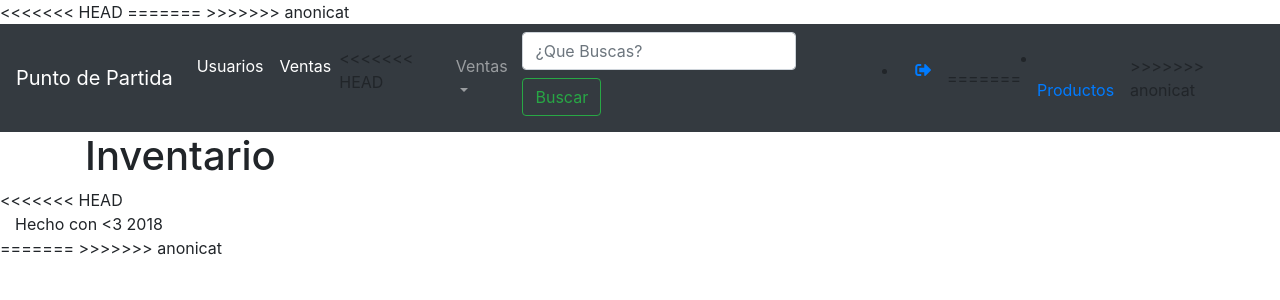
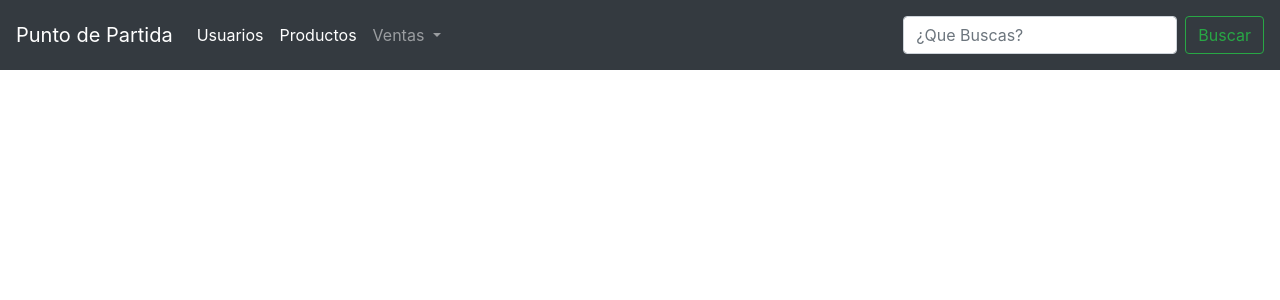
Before and after one commit to Ballena0/SIA-Botilleria, a Django app: page /inventario/ in a window 1280 px wide. Shown: the top 300 px of the page. Run offline with Django 3.2, Linux system fonts and the light colour scheme; some libraries are stand-ins or nearby versions.

Commit message:
arreglo en vistas

```diff
--- a/Botilleria_sia/inventario/templates/inventario/base.html
+++ b/Botilleria_sia/inventario/templates/inventario/base.html
@@ -7,18 +7,14 @@
   <meta http-equiv="X-UA-Compatible" content="ie=edge">
   <link rel="stylesheet" href="{% static 'css/style.css' %}">
   <link rel="stylesheet" href="{% static 'css/bootstrap.min.css' %}">
-<<<<<<< HEAD
-  <link rel="stylesheet" href="https://use.fontawesome.com/releases/v5.6.3/css/all.css" integrity="sha384-UHRtZLI+pbxtHCWp1t77Bi1L4ZtiqrqD80Kn4Z8NTSRyMA2Fd33n5dQ8lWUE00s/" crossorigin="anonymous">
   <title>Inventario-Punto de Partida</title>
-=======
-  <title>Inventario|Punto de Partida</title>
->>>>>>> anonicat
 </head>
 <body>
+
   <!--=================================-->
   <!-- Nav-Bar -->
-  <nav class="navbar navbar-expand-lg navbar-dark bg-dark sticky-top">
-    <a class="navbar-brand" href="/">Punto de Partida</a>
+  <nav class="navbar navbar-expand-lg navbar-dark bg-dark fixed-top">
+    <a class="navbar-brand" href="">Punto de Partida</a>
     <button class="navbar-toggler" type="button" data-toggle="collapse" data-target="#navbarSupportedContent" aria-controls="navbarSupportedContent" aria-expanded="false" aria-label="Toggle navigation">
       <span class="navbar-toggler-icon"></span>
     </button>
@@ -28,14 +24,13 @@
           <a class="nav-link" href="">Usuarios <span class="sr-only">(Current)</span></a>
         </li>
         <li class="nav-item active">
-          <a class="nav-link" href="/ventas">Ventas<span class="sr-only">(Current)</span></a>
+          <a class="nav-link" href="">Productos<span class="sr-only">(Current)</spam></a>
         </li>
-<<<<<<< HEAD
         <li class="nav-item dropdown">
-          <a class="nav-link dropdown-toggle" href="" id="navbarDropdown" role="button" data-toggle="dropdown" aria-haspopup="true" aria-expanded="false">
+          <a class="nav-link dropdown-toggle" href="" id="navbarDropdownMenuLink" role="button" data-toggle="dropdown" aria-haspopup="true" aria-expanded="false">
             Ventas
           </a>
-          <div class="dropdown-menu" aria-labelledby="navbarDropdown">
+          <div class="dropdown-menu" aria-labelledby="navbarDropdownMenuLink">
             <a class="dropdown-item" href="">Realizar Venta</a>
             <a class="dropdown-item" href="">Ventas Diarias</a>
             <a class="dropdown-item" href="">Ventas Mensuales</a>
@@ -48,57 +43,30 @@
           <input class="form-control mr-sm-2 form-right-top" type="search" placeholder="¿Que Buscas?" aria-label="Search">
           <button class="btn btn-outline-success my-2 my-sm-2" type="submit">Buscar</button>
         </form>
-      <ul>
-        <li class="nav-item active">
-          <a class="nav-link" href=""><i class="fas fa-sign-out-alt"></i></a>
-
-        </li>
-      </ul>
-
-=======
-        <li class="nav-item active">
-          <a class="nav-link" href="{% url 'productos'%}">Productos<span class="sr-only">(Current)</span></a>
-        </li>
-      </ul>
->>>>>>> anonicat
     </div>
   </nav>
   <!-- End Nav-Bar -->
   <!--============================-->
   <!--============================-->
   <!--  Wrapper -->
-  <div class="container">
-    <div class="row">
-      <div class="col-md-8">
-        {% block content %}
-        <h1>Inventario</h1>
-        {% endblock %}
-      </div>
-    </div>
-  </div>
-
+  {% block content %}
+  {% endblock %}
   <!-- End Wrapper -->
   <!--============================-->
   <!--============================-->
   <!-- Footer -->
-<<<<<<< HEAD
   <div class="footer">
     <div class="container-fluid">
       <div class="row">
         <div class="col-md-6">
-          Hecho con <3 2018
+          hecho con <3 2018
         </div>
       </div>
     </div>
   </div>
-=======
->>>>>>> anonicat
   <!-- End Footer -->
   <!--============================-->
 <script src="{% static 'js/bootstrap.bundle.js' %}"></script>
-<script src="https://code.jquery.com/jquery-3.2.1.min.js"></script>
 </body>
+
 </html>
-
-
-<!---kk--->
--- a/Botilleria_sia/ventas/forms.py
+++ b/Botilleria_sia/ventas/forms.py
@@ -9,4 +9,4 @@ class VentaForm(forms.ModelForm):
 class DetalleForm(forms.ModelForm):
     class Meta:
         model = DETALLE
-        fields = ('NUMERO_DE_VENTA', 'PRODUCTO', 'CANTIDAD')
+        fields = ('PRODUCTO', 'CANTIDAD',)
--- a/Botilleria_sia/ventas/templates/ventas/detalle_edit.html
+++ b/Botilleria_sia/ventas/templates/ventas/detalle_edit.html
@@ -4,6 +4,7 @@
     <h1>Añadir producto a venta</h1>
     <form method="POST" class="detalle-form">{% csrf_token %}
         {{ form.as_p }}
-        <button type="submit" class="save btn btn-default">Guardar</button>
+        <button type="submit" class="save btn btn-default">Aceptar</button>
+</form>
     </form>
 {% endblock %}
--- a/Botilleria_sia/ventas/templates/ventas/venta_detail.html
+++ b/Botilleria_sia/ventas/templates/ventas/venta_detail.html
@@ -3,8 +3,8 @@
 {% block content %}
      <h1><a>Ventas</a></h1>
         <div class="venta">
-            <h2>Venta N°{{ venta.VENTA_ID }} | Fecha: {{venta.FECHA}} (<a class="btn btn-default" href="{% url 'venta_edit' pk=venta.pk %}">editar</a>)</h2>
-            <p><a href="{% url 'detalle_new' %}" class="top-menu">Añadir producto a la venta</span></a><br/>
+            <h2>Venta N°{{ venta.VENTA_ID }} | Fecha: {{ venta.FECHA }} (<a class="btn btn-default" href="{% url 'venta_edit' pk=venta.pk %}">editar</a>, <a class="btn btn-default" href="{% url 'venta_delete' pk=venta.pk %}">eliminar</a>)</h2>
+            <p><a href="{% url 'detalle_new' pk=venta.pk %}" class="top-menu">Añadir producto a la venta</span></a><br/>
                 * Total a pagar: ${{ venta.TOTAL_A_PAGAR }}<br/>
                 * Atendido por: {{ venta.VENDEDOR }}<br/>
                 * Método de pago: {{ venta.TIPO_PAGO }}</p>
@@ -12,7 +12,7 @@
         <h3><a>Detalle de productos</a></h3>
         {% for detalle in detalles %}
             <div class="detalle">
-                <h4><a>{{ detalle.PRODUCTO.NOMBRE_PROD }} x {{detalle.CANTIDAD}} </a>(<a class="btn btn-default" href="{% url 'detalle_edit' pk=detalle.pk %}">editar</a>)</h4>
+                <h4><a>{{ detalle.PRODUCTO.NOMBRE_PROD }} x {{ detalle.CANTIDAD }} </a>(<a class="btn btn-default" href="{% url 'detalle_edit' pk=detalle.pk %}">editar</a>, <a class="btn btn-default" href="{% url 'detalle_delete' pk=detalle.pk %}">eliminar</a>)</h4>
                 <p>Total: ${{ detalle.TOTAL_DETALLE }}</p>
             </div>
         {% endfor %}
--- a/Botilleria_sia/ventas/templates/ventas/venta_edit.html
+++ b/Botilleria_sia/ventas/templates/ventas/venta_edit.html
@@ -4,6 +4,6 @@
     <h1>Ingresar venta</h1>
     <form method="POST" class="venta-form">{% csrf_token %}
         {{ form.as_p }}
-        <button type="submit" class="save btn btn-default">Guardar</button>
+        <button type="submit" class="save btn btn-default">Siguiente</button>
     </form>
 {% endblock %}
--- a/Botilleria_sia/ventas/urls.py
+++ b/Botilleria_sia/ventas/urls.py
@@ -7,7 +7,9 @@ urlpatterns = [
     path('ventas/', views.ventas, name='ventas'),
     path('venta/<int:pk>/', views.venta_detail, name='venta_detail'),
     path('venta/new', views.venta_new, name='venta_new'),
-    path('detalle/new', views.detalle_new, name='detalle_new'),
+    path('detalle/new/<int:pk>', views.detalle_new, name='detalle_new'),
     path('detalle/<int:pk>/edit/', views.detalle_edit, name='detalle_edit'),
     path('venta/<int:pk>/edit/', views.venta_edit, name='venta_edit'),
+    path('detalle/<int:pk>/delete/', views.detalle_delete, name='detalle_delete'),
+    path('venta/<int:pk>/delete/', views.venta_delete, name='venta_delete')
 ]
```
Also changed, not shown: Botilleria_sia/ventas/templates/ventas/detalle_delete.html (added, +14 -0 lines), Botilleria_sia/ventas/templates/ventas/venta_delete.html (added, +14 -0 lines), Botilleria_sia/ventas/views.py (+27 -1 lines), 1 other file.
